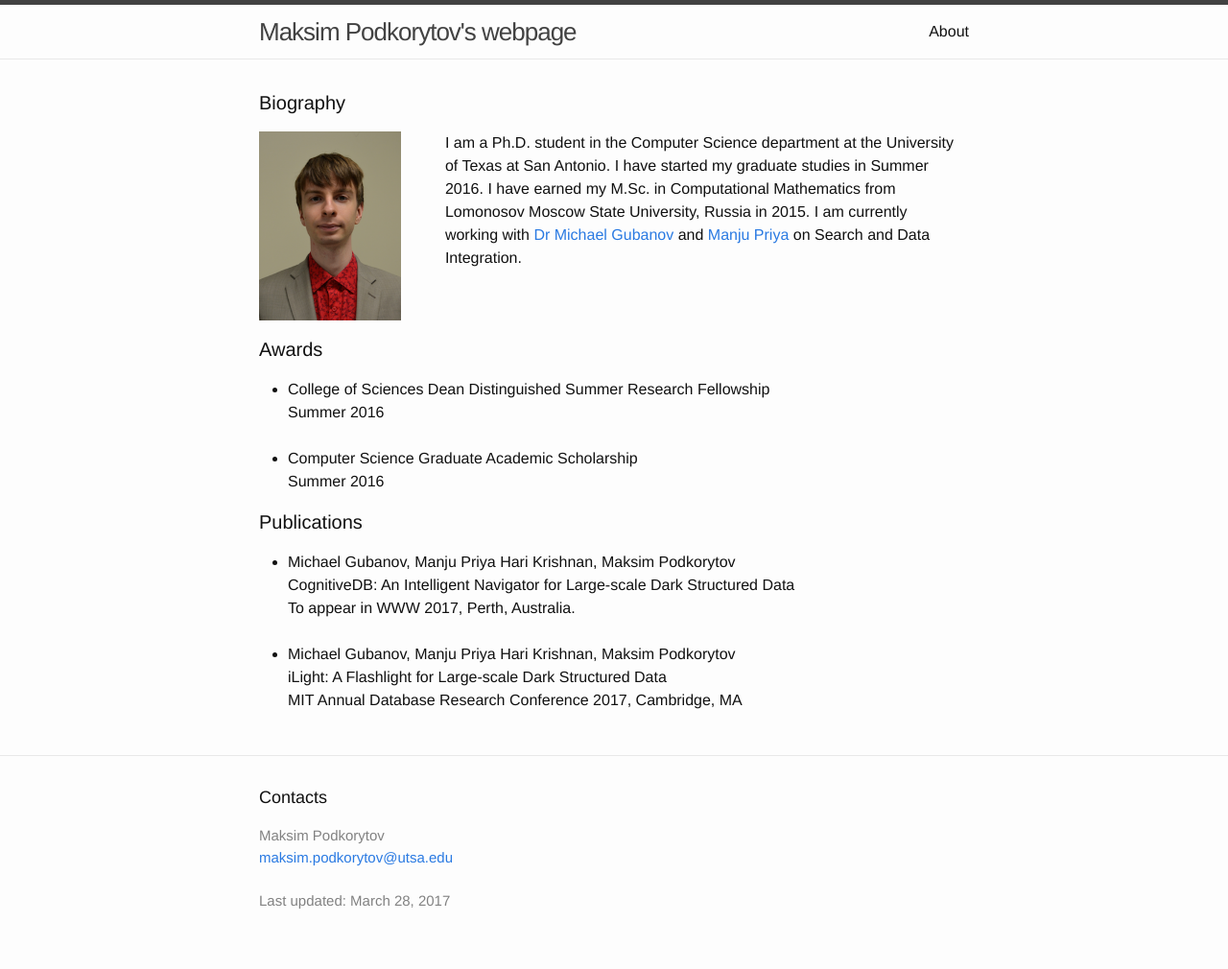
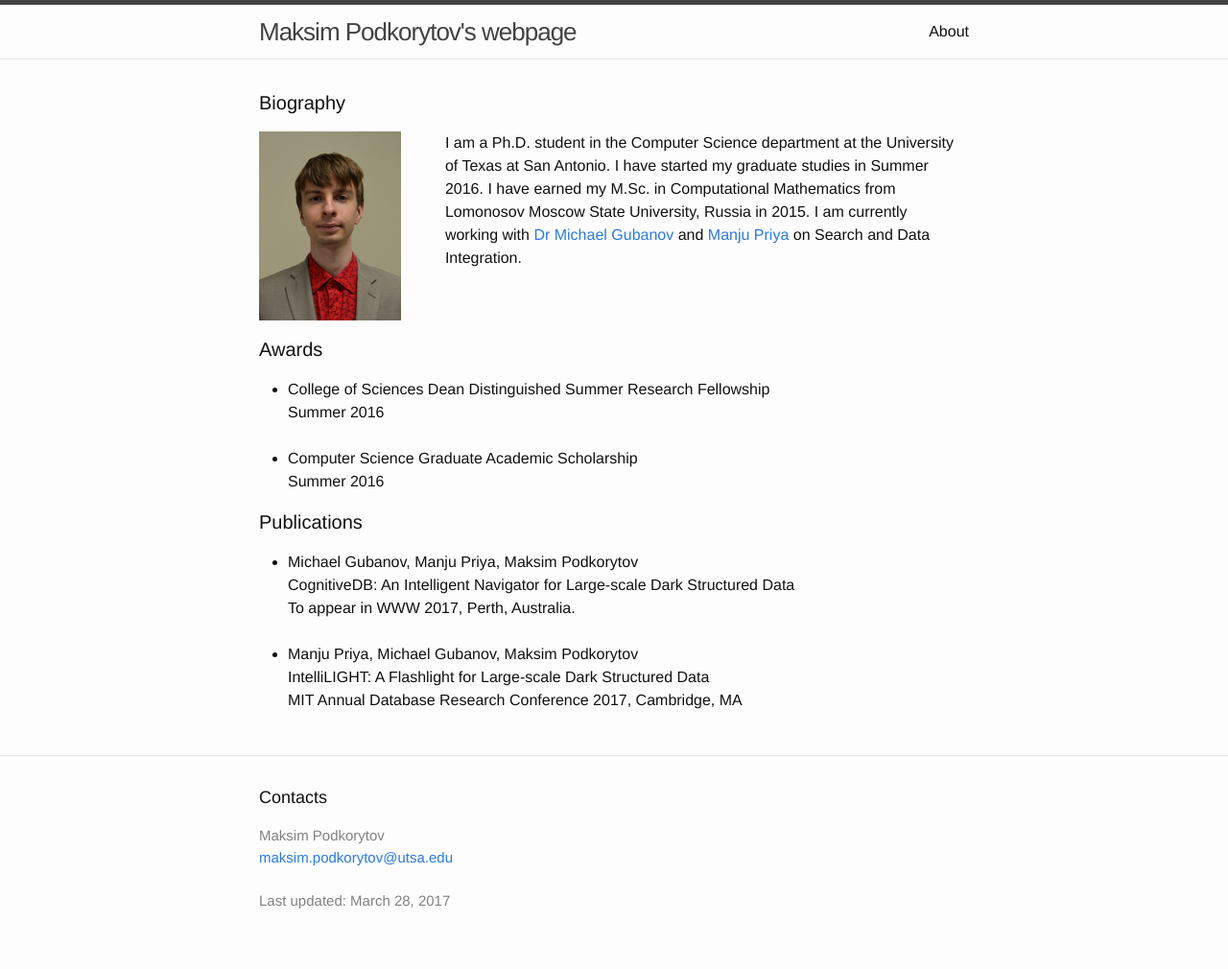
Before and after one commit to tenpercent/tenpercent.github.io, a Jekyll site: the page built from index.html, in a window 1280 px wide. Shown: the whole page at 96% size. Built offline with Jekyll 4.4.1, drawn with Linux system fonts in a browser that asks for light colours.

Commit message:
fix publications

```diff
--- a/index.html
+++ b/index.html
@@ -37,7 +37,7 @@ layout: default
   <h1 class="page-heading">Publications</h1>
   <ul>
     <li>
-      Michael Gubanov, Manju Priya Hari Krishnan, Maksim Podkorytov
+      Michael Gubanov, Manju Priya, Maksim Podkorytov
       <br>
       CognitiveDB: An Intelligent Navigator for Large-scale Dark Structured Data
       <br>
@@ -45,9 +45,9 @@ layout: default
     </li>
     <br>
     <li>
-      Michael Gubanov, Manju Priya Hari Krishnan, Maksim Podkorytov
+      Manju Priya, Michael Gubanov, Maksim Podkorytov
       <br>
-      iLight: A Flashlight for Large-scale Dark Structured Data
+      IntelliLIGHT: A Flashlight for Large-scale Dark Structured Data
       <br>
       MIT Annual Database Research Conference 2017, Cambridge, MA
     </li>
```
